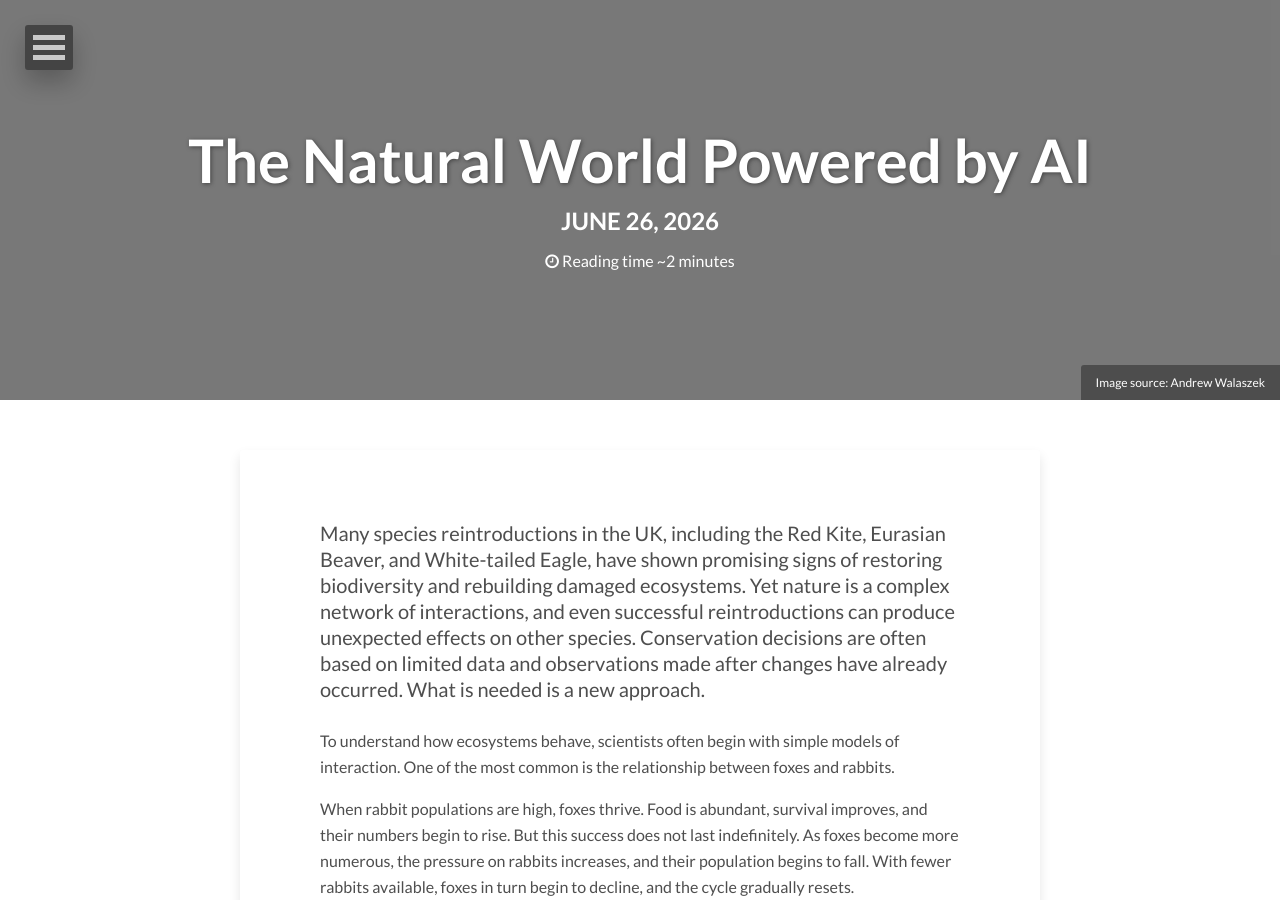
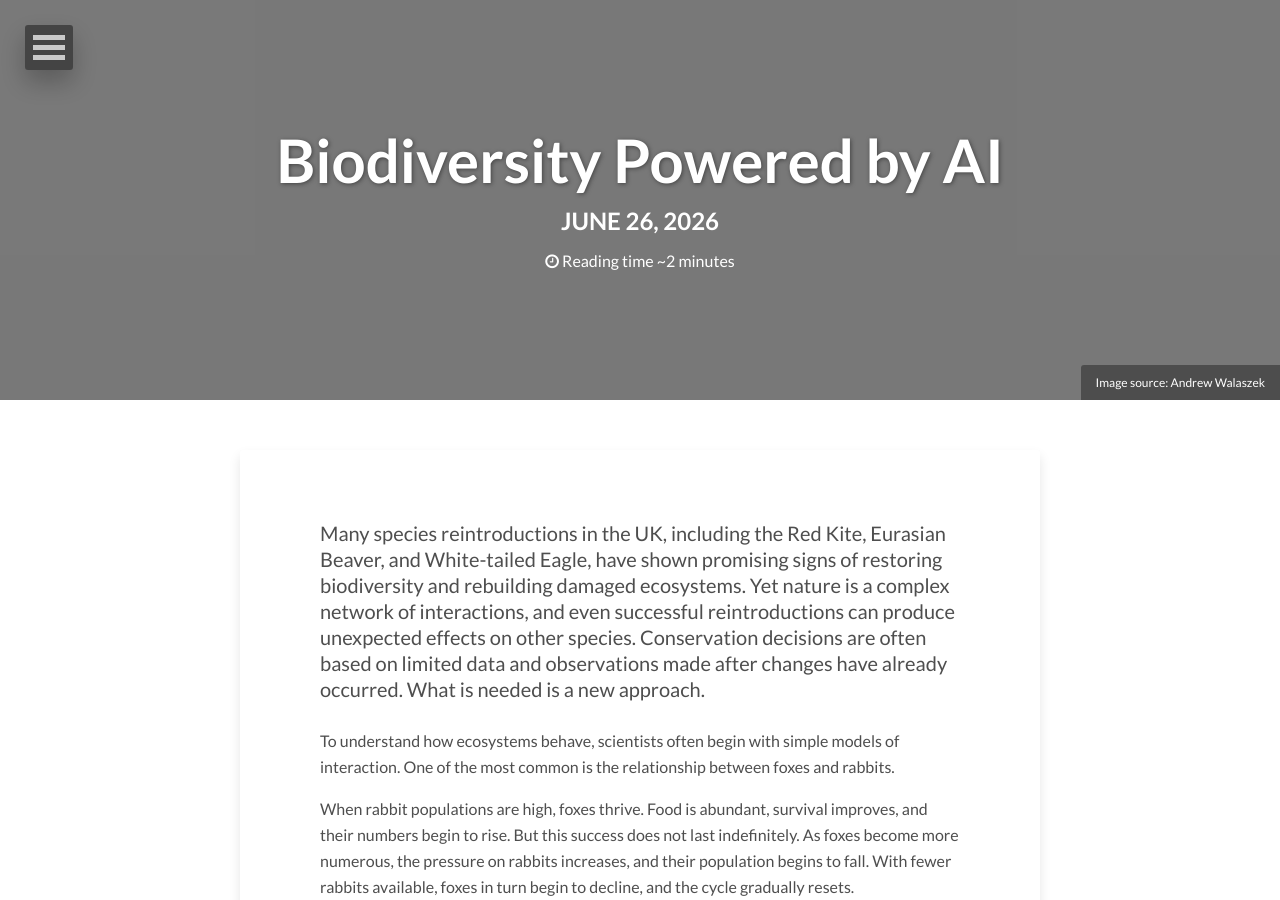
Before and after one commit to dtinblack/dtinblack.github.io, a Jekyll site: the page built from _posts/2026-06-26-nature-powered-AI.md, in a window 1280 px wide and 900 px high. Built offline with Jekyll 4.4.1, drawn with Linux system fonts in a browser that asks for light colours.

Commit message:
improved title

```diff
--- a/_posts/2026-06-26-nature-powered-AI.md
+++ b/_posts/2026-06-26-nature-powered-AI.md
@@ -1,6 +1,6 @@
 ---
 layout: post
-title: The Natural World Powered by AI
+title: Biodiversity Powered by AI
 description: "Using AI to improve conservation decisions."
 modified: 2026-06-26
 tags: [AI, Biodiversity]
```
Also changed, not shown: 1 other file.
